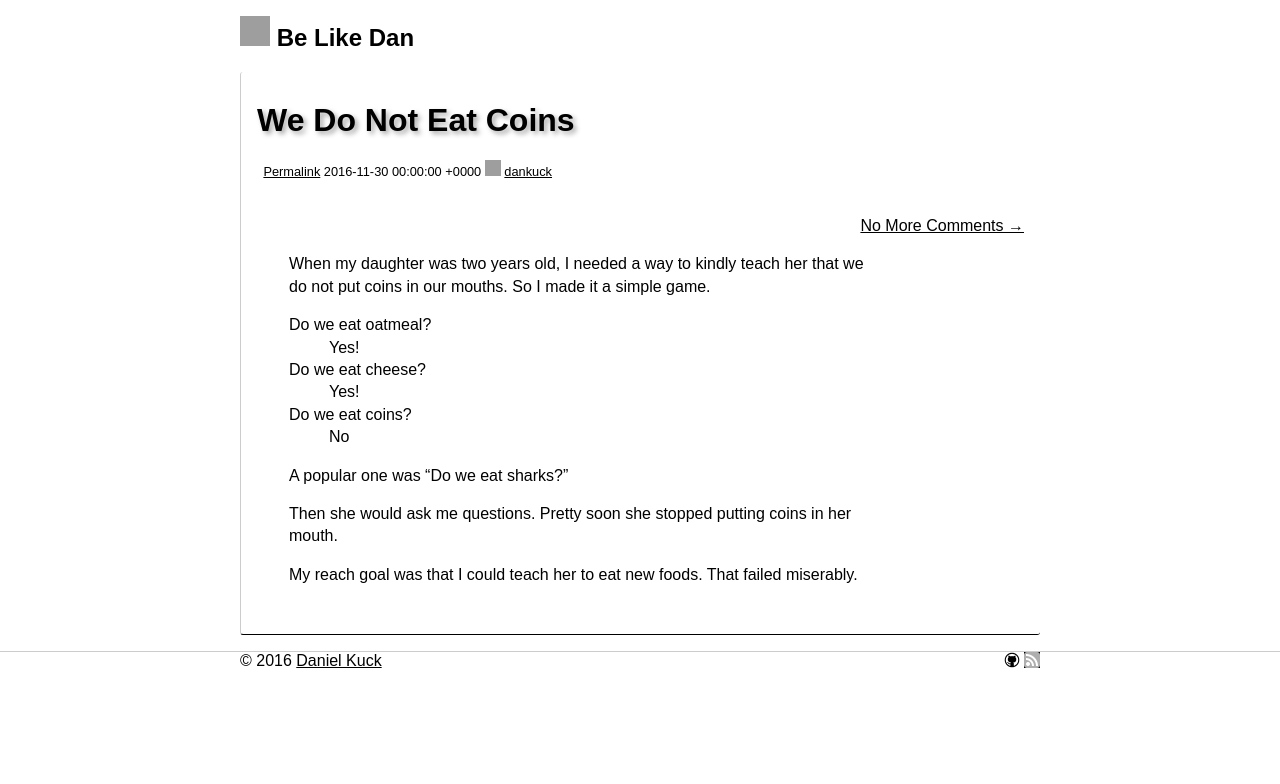
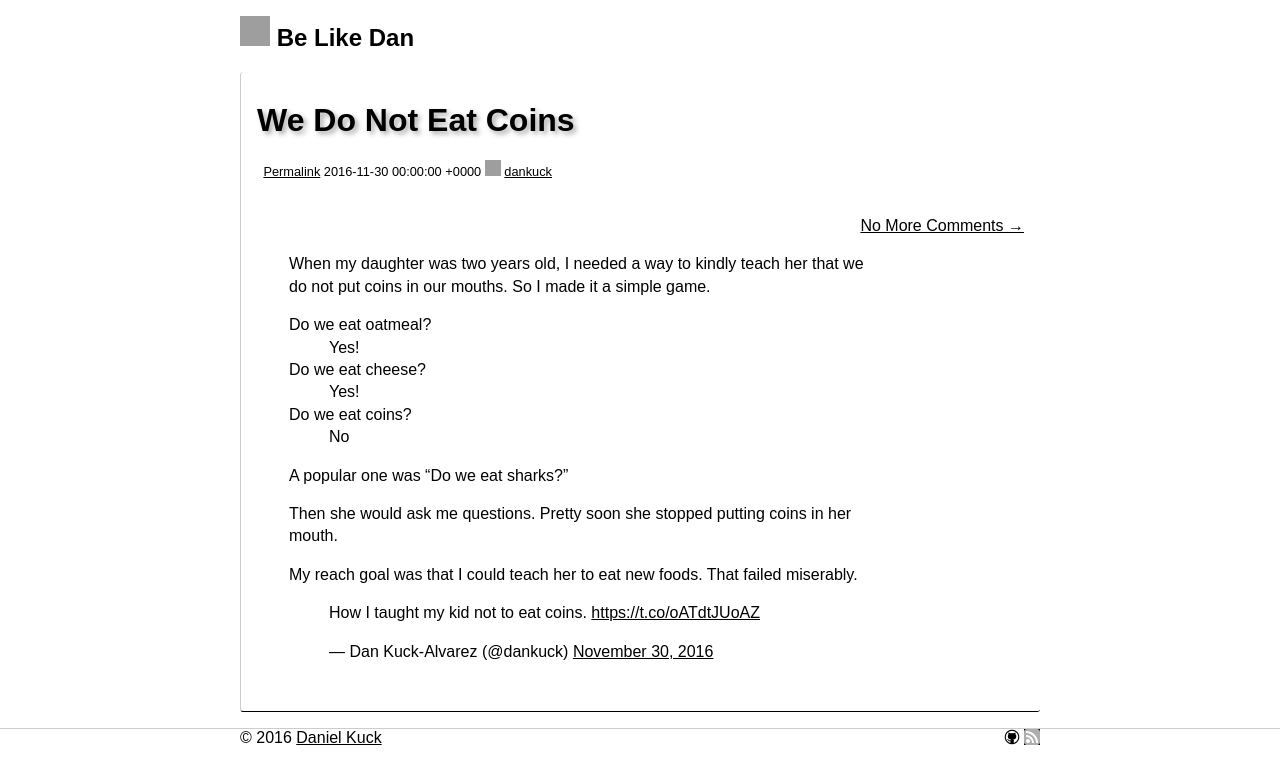
Before and after one commit to dankuck/dankuck.github.io, a Jekyll site: the page built from _posts/2016-11-30-we-dont-eat-coins.md, in a window 1280 px wide. Shown: the top 784 px of the page. Built offline with Jekyll 4.4.1, drawn with Linux system fonts in a browser that asks for light colours; comment, search, counter and statistics services are not loaded; grey boxes are pictures that could not be loaded.

Commit message:
Little changes to one. Twitter embed to the other

```diff
--- a/_posts/2016-11-30-we-dont-eat-coins.md
+++ b/_posts/2016-11-30-we-dont-eat-coins.md
@@ -21,3 +21,6 @@
 Then she would ask me questions. Pretty soon she stopped putting coins in her mouth.
 
 My reach goal was that I could teach her to eat new foods. That failed miserably.
+
+<blockquote class="twitter-tweet" data-lang="en"><p lang="en" dir="ltr">How I taught my kid not to eat coins. <a href="https://t.co/oATdtJUoAZ">https://t.co/oATdtJUoAZ</a></p>&mdash; Dan Kuck-Alvarez (@dankuck) <a href="https://twitter.com/dankuck/status/803973377430061056">November 30, 2016</a></blockquote>
+<script async src="//platform.twitter.com/widgets.js" charset="utf-8"></script>
```
Also changed, not shown: _posts/2016-11-28-no-comment.md (+1 -1 lines).
